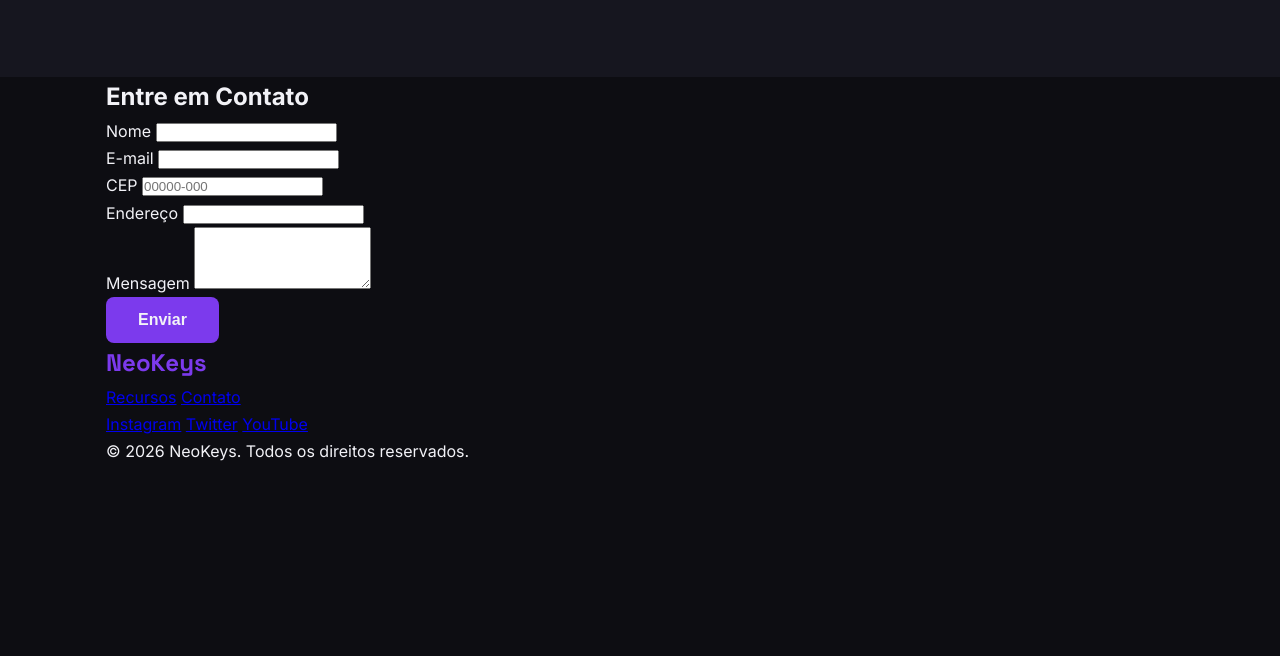
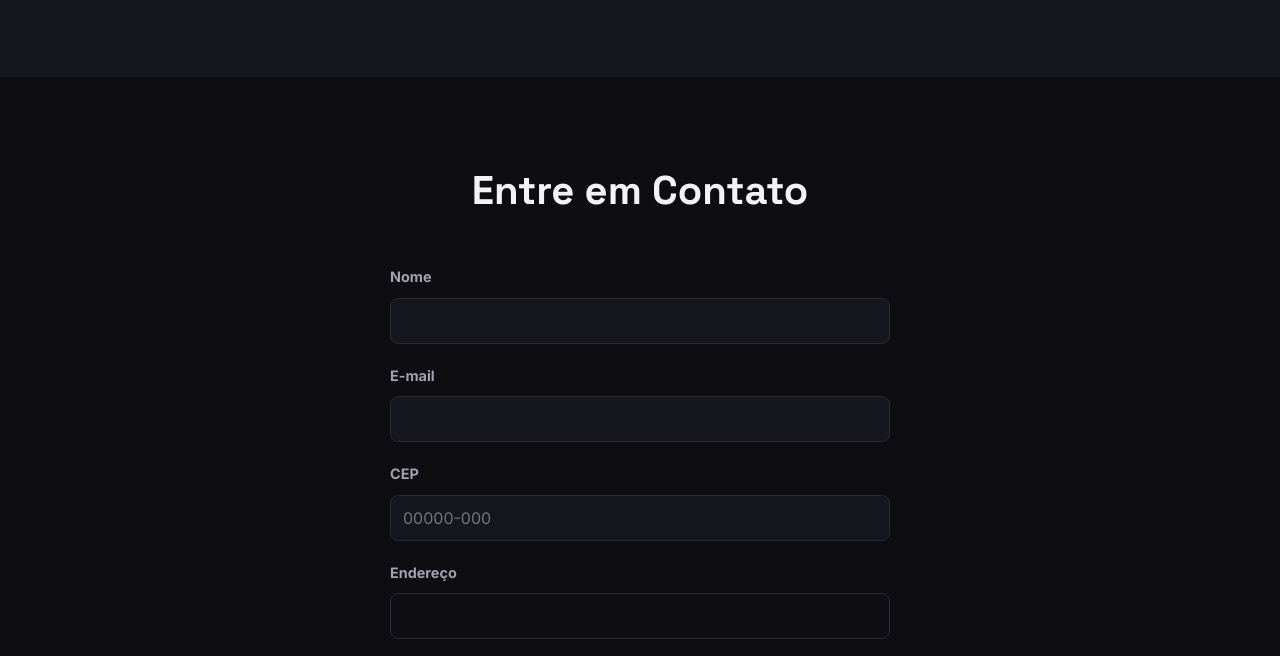
Before and after one commit to rafael-kuchla-flores/teclado-magnetico-landing, a website: page index.html in a window 1280 px wide. Shown: the part 1368-2024 px from the top of the page. Before the commit the page ends 1833 px from the top, so only its background shows below. Drawn offline with Linux system fonts and the light colour scheme.

Commit message:
style: estiliza formulario de contato

```diff
--- a/css/style.css
+++ b/css/style.css
@@ -151,3 +151,60 @@ body {
   color: var(--text-secondary);
   font-size: 0.95rem;
 }
+
+#contato {
+  padding-block: 80px;
+}
+
+#contato h2 {
+  font-family: var(--fonte-titulo);
+  font-size: 2.5rem;
+  text-align: center;
+  margin-bottom: 40px;
+}
+
+#form-contato {
+  max-width: 500px;
+  margin: 0 auto;
+}
+
+.campo {
+  margin-bottom: 20px;
+  display: flex;
+  flex-direction: column;
+}
+
+.campo label {
+  margin-bottom: 8px;
+  color: var(--text-secondary);
+  font-size: 0.9rem;
+  font-weight: bold;
+}
+
+.campo input,
+.campo textarea {
+  background: var(--bg-secondary);
+  border: 1px solid var(--border-color);
+  border-radius: 8px;
+  padding: 12px;
+  color: var(--text-primary);
+  font-family: var(--fonte-texto);
+  font-size: 1rem;
+}
+
+.campo input:focus,
+.campo textarea:focus {
+  outline: none;
+  border-color: var(--accent-primary);
+}
+
+.campo input[readonly] {
+  background: var(--bg-primary);
+  color: var(--text-secondary);
+  cursor: not-allowed;
+}
+
+#form-contato button[type='submit'] {
+  width: 100%;
+  margin-top: 8px;
+}
```
